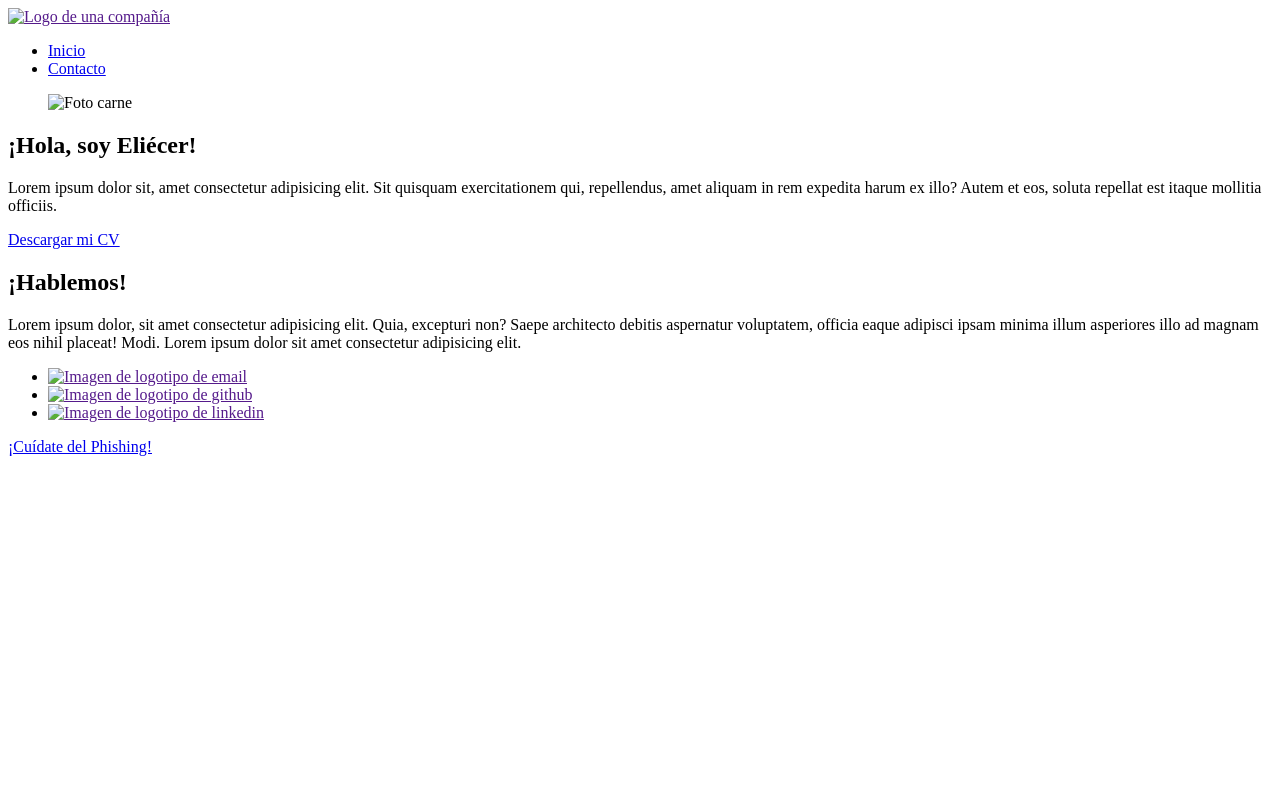
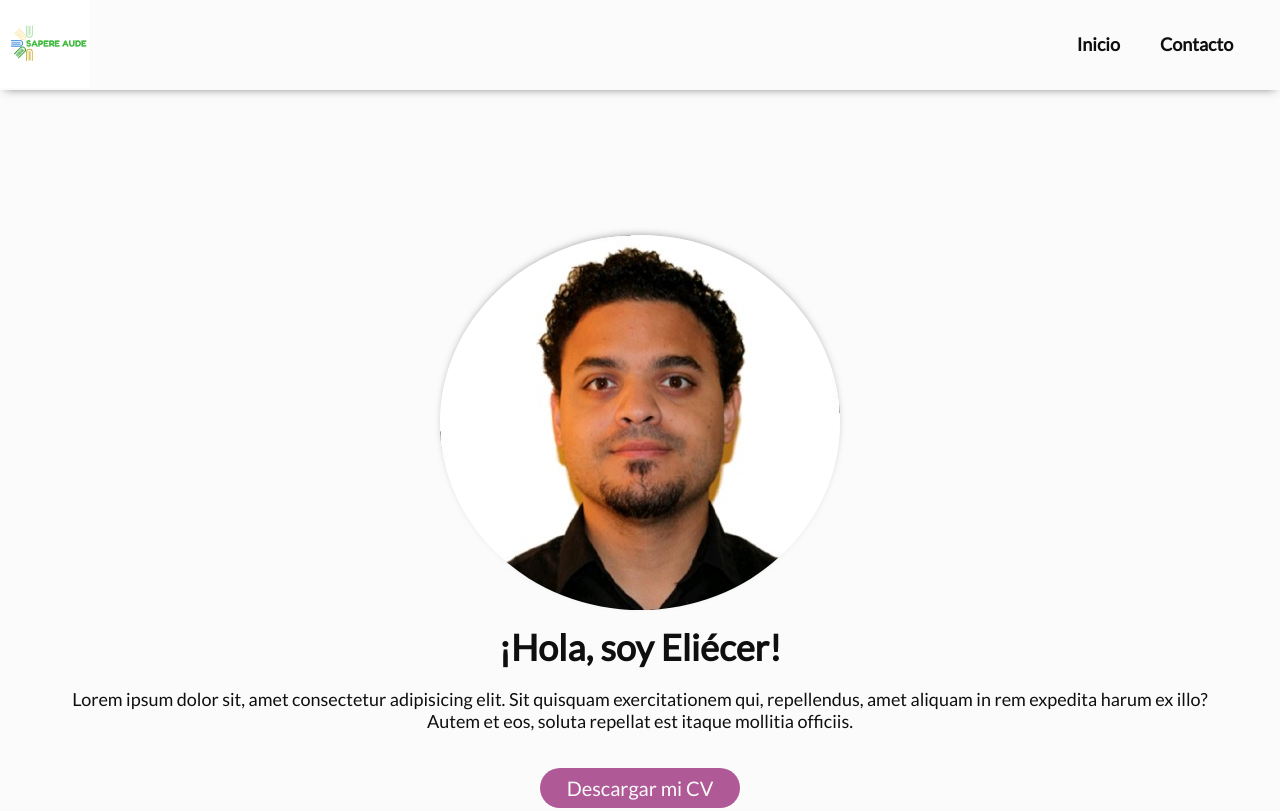
Before and after one commit to Cischo/proyecto-1-cod-latam, a plain HTML site: page index.html in a window 1280 px wide. Shown: the top 811 px of the page. Drawn offline with Linux system fonts and the light colour scheme; the site is published under a folder, as on GitHub Pages, so addresses that start at the root find nothing; a web font is replaced by a local one.

Commit message:
una vez más

```diff
--- a/index.html
+++ b/index.html
@@ -7,7 +7,7 @@
     <title>Eliécer Aché</title>
 
     <!-- CSS -->
-    <link rel="stylesheet" href="/css/styles.css">
+    <link rel="stylesheet" href="css/styles.css">
     <link rel="preconnect" href="https://fonts.googleapis.com">
     <link rel="preconnect" href="https://fonts.gstatic.com" crossorigin>
     <link href="https://fonts.googleapis.com/css2?family=Dancing+Script:wght@700&family=Lato:ital,wght@0,400;1,700&family=Nanum+Gothic&family=Suwannaphum:wght@300&display=swap" rel="stylesheet">
@@ -15,7 +15,7 @@
 <body>
    <header>
         <a href="">
-            <img src="/img/logo.jpg" alt="Logo de una compañía" class="logo"></a>
+            <img src="img/logo.jpg" alt="Logo de una compañía" class="logo"></a>
         <nav>
             <ul id="menu">
                 <li class="menu-item">
@@ -31,11 +31,11 @@
         <section id="main-sectioninicio">
             <p id="inicio"></p>
             <figure>
-                <img src="/img/perfil.jpg" alt="Foto carne" class="perfil">
+                <img src="img/perfil.jpg" alt="Foto carne" class="perfil">
             </figure>
             <h1 >¡Hola, soy Eliécer!</h1>
             <p class="main-sectioninicio_p">Lorem ipsum dolor sit, amet consectetur adipisicing elit. Sit quisquam exercitationem qui, repellendus, amet aliquam in rem expedita harum ex illo? Autem et eos, soluta repellat est itaque mollitia officiis.</p>
-            <a href="/documents/Corrector ortotipográfico.pdf" class="btn" download>Descargar mi CV</a>
+            <a href="documents/Corrector ortotipográfico.pdf" class="btn" download>Descargar mi CV</a>
         </section>
         <section id="main-sectioncontacto">
         <a id="contacto"></a>
@@ -47,13 +47,13 @@
                 <ul class="menu-contacto">
                     <li class="redes">
                         <a href="">
-                            <img src="/img/mail.png" alt="Imagen de logotipo de email" class="red"></a></li>
+                            <img src="img/mail.png" alt="Imagen de logotipo de email" class="red"></a></li>
                     <li class="redes">
                         <a href="">
-                            <img src="/img/github.png" alt="Imagen de logotipo de github" class="red"></a></li>
+                            <img src="img/github.png" alt="Imagen de logotipo de github" class="red"></a></li>
                     <li class="redes">
                         <a href="">
-                            <img src="/img/linkedin.png" alt="Imagen de logotipo de linkedin" class="red"></a></li>
+                            <img src="img/linkedin.png" alt="Imagen de logotipo de linkedin" class="red"></a></li>
                 </ul>
             </nav>
         </section>
```
